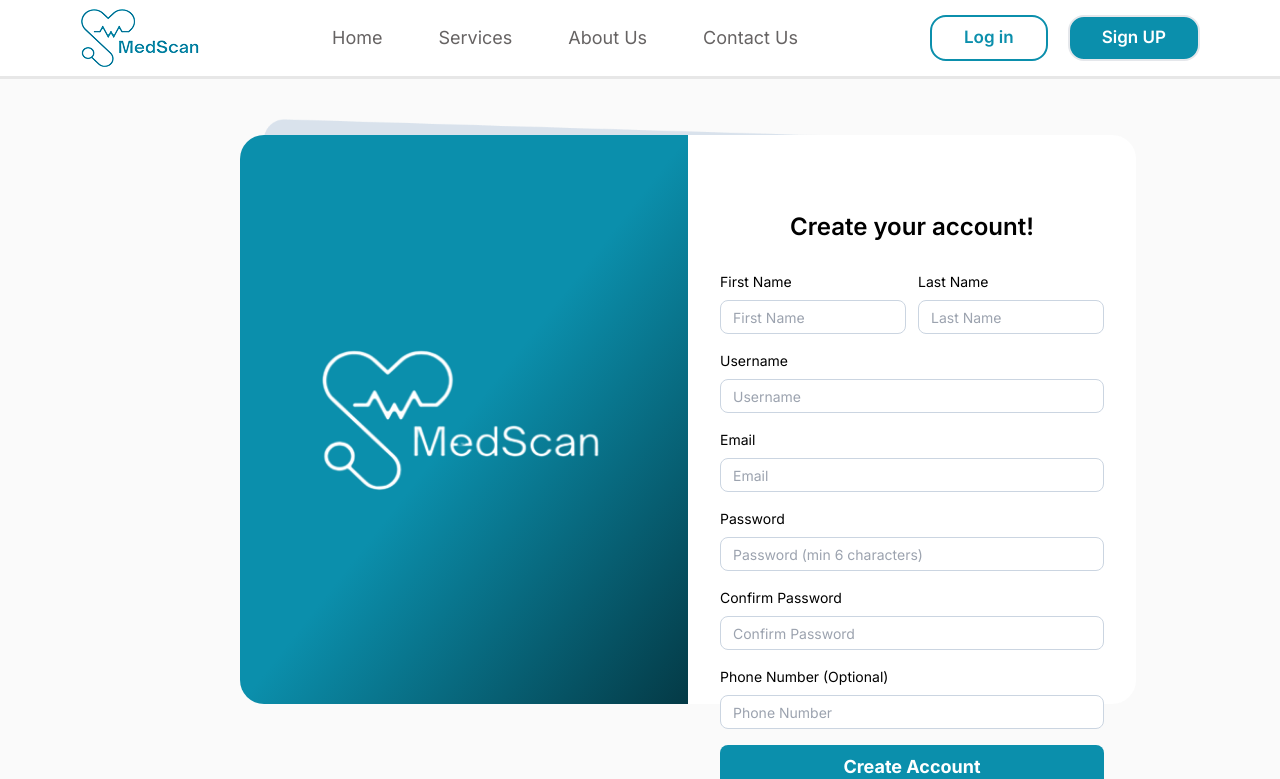
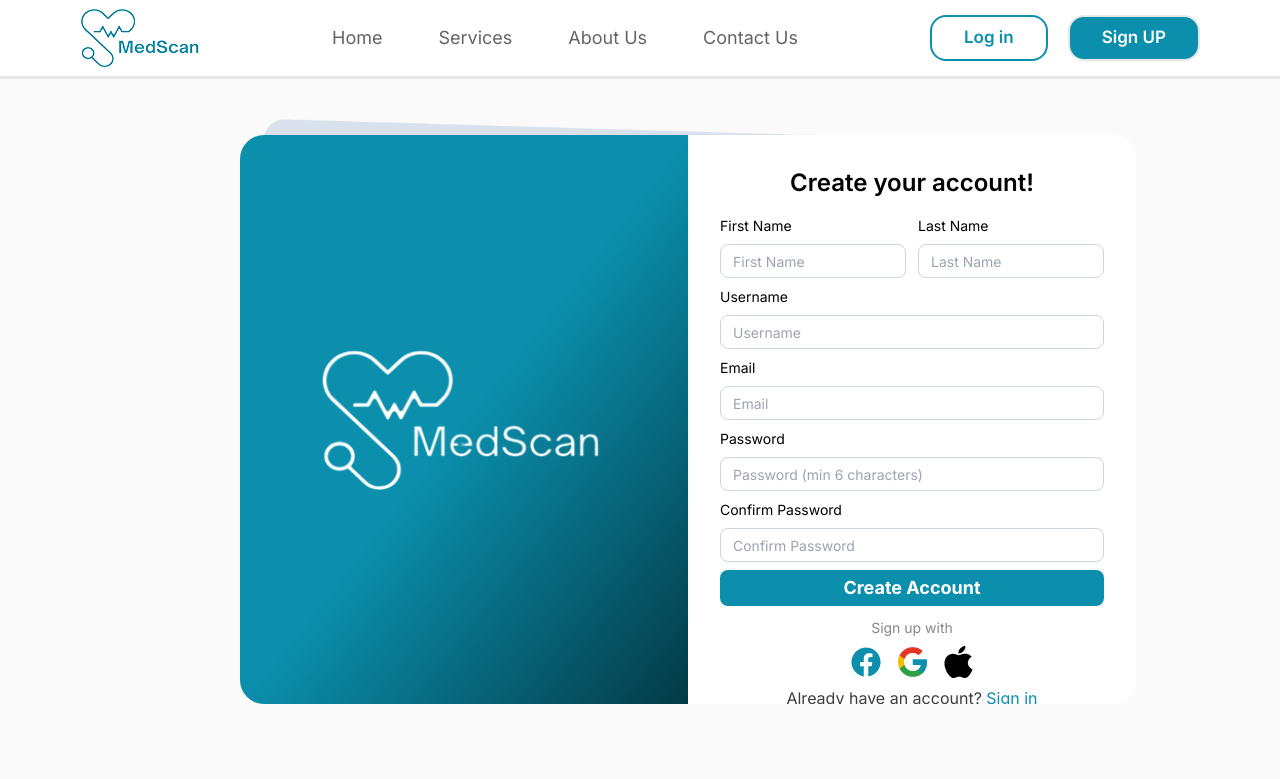
Before and after one commit to Ahmedshaban1265/MedScan, a React (Vite) app: page /signUp in a window 1280 px wide. Shown: the top 779 px of the page. Built offline with nearby package versions, Linux system fonts and the light colour scheme; what tailwindcss-gradients would draw is missing.

Commit message:
last edit

```diff
--- a/src/Pages/Scan.jsx
+++ b/src/Pages/Scan.jsx
@@ -46,7 +46,7 @@ const Scan = () => {
 
         try {
             // هذا هو المسار الذي سيتصل بالواجهة الخلفية التي أنشأتها
-            const apiResponse = await fetch("https://web-production-9bb3.up.railway.app/scan", {
+            const apiResponse = await fetch("http://127.0.0.1:5000/scan", {
                 method: "POST",
                 body: formData,
             } );
--- a/src/Pages/SignUp.jsx
+++ b/src/Pages/SignUp.jsx
@@ -147,10 +147,10 @@ const SignUp = () => {
                 <div className='lg:w-1/2 bg-linear-gradient  rounded-s-3xl  hidden lg:flex justify-center items-center '>
                     <img className=' z-20 w-72' src={logo} />
                 </div>
-                <form onSubmit={handleSubmit} className='bg-white w-full lg:w-1/2   rounded-e-3xl px-8 py-14'>
-                    <h2 className='text-center font-semibold text-2xl py-5'>Create your account!</h2>
+                <form onSubmit={handleSubmit} className='bg-white w-full lg:w-1/2 h-full lg:w-1/2 overflow-y-auto  rounded-e-3xl px-8 py-5'>
+                    <h2 className='text-center font-semibold text-2xl py-3'>Create your account!</h2>
 
-                    <div className='flex gap-3 py-2'>
+                    <div className='flex gap-3 py-1'>
                         <div className=''>
                             <label className='block  mb-2 text-[14px]'>First Name</label>
                             <input
@@ -177,7 +177,7 @@ const SignUp = () => {
                         </div>
                     </div>
 
-                    <div className='py-2'>
+                    <div className='py-1'>
                         <label className='block  mb-2 text-[14px]'>Username</label>
                         <input
                             onChange={handleRegisterChange}
@@ -190,7 +190,7 @@ const SignUp = () => {
                         />
                     </div>
 
-                    <div className='py-2'>
+                    <div className='py-1'>
                         <label className='block  mb-2 text-[14px]'>Email</label>
                         <input
                             onChange={handleRegisterChange}
@@ -204,7 +204,7 @@ const SignUp = () => {
                         />
                     </div>
 
-                    <div className='py-2'>
+                    <div className='py-1'>
                         <label className='block  mb-2 text-[14px]'>Password</label>
                         <input
                             onChange={handleRegisterChange}
@@ -218,7 +218,7 @@ const SignUp = () => {
                         />
                     </div>
 
-                    <div className='py-2'>
+                    <div className='py-1'>
                         <label className='block  mb-2 text-[14px]'>Confirm Password</label>
                         <input
                             onChange={handleRegisterChange}
@@ -232,7 +232,7 @@ const SignUp = () => {
                         />
                     </div>
 
-                    <div className='py-2'>
+                    {/* <div className='py-2'>
                         <label className='block  mb-2 text-[14px]'>Phone Number (Optional)</label>
                         <input
                             onChange={handleRegisterChange}
@@ -243,11 +243,11 @@ const SignUp = () => {
                             disabled={isLoading}
                             className='w-full border-[1px] rounded-lg ps-3 py-1 border-slate-300 placeholder:text-sm disabled:opacity-50'
                         />
-                    </div>
+                    </div> */}
 
-                    <div className='flex justify-center items-center my-2 '>
+                    <div className='flex justify-center items-center my-1 '>
                         <button
-                            className='bg-Primary w-full py-2 rounded-lg text-white font-bold text-lg disabled:opacity-50 disabled:cursor-not-allowed'
+                            className='bg-Primary w-full py-1 rounded-lg text-white font-bold text-lg disabled:opacity-50 disabled:cursor-not-allowed'
                             type='submit'
                             disabled={isLoading}
                         >
@@ -261,14 +261,14 @@ const SignUp = () => {
                         </p>
                     </div>
 
-                    <div className='text-center py-5'>
-                        <p className='py-2 text-Secondary-darkGray text-sm'>Sign up with</p>
+                    <div className='text-center '>
+                        <p className=' text-Secondary-darkGray text-sm'>Sign up with</p>
                         <div className='flex items-center justify-center gap-4 py-2'>
                             <img src={face} alt="Facebook" />
                             <img src={google} alt="Google" />
                             <img src={apple} alt="Apple" />
                         </div>
-                        <p className='pt-2 text-black-medium'>
+                        <p className=' text-black-medium'>
                             Already have an account? <Link to={'/login'} className='text-Primary'>Sign in</Link>
                         </p>
                     </div>
```
